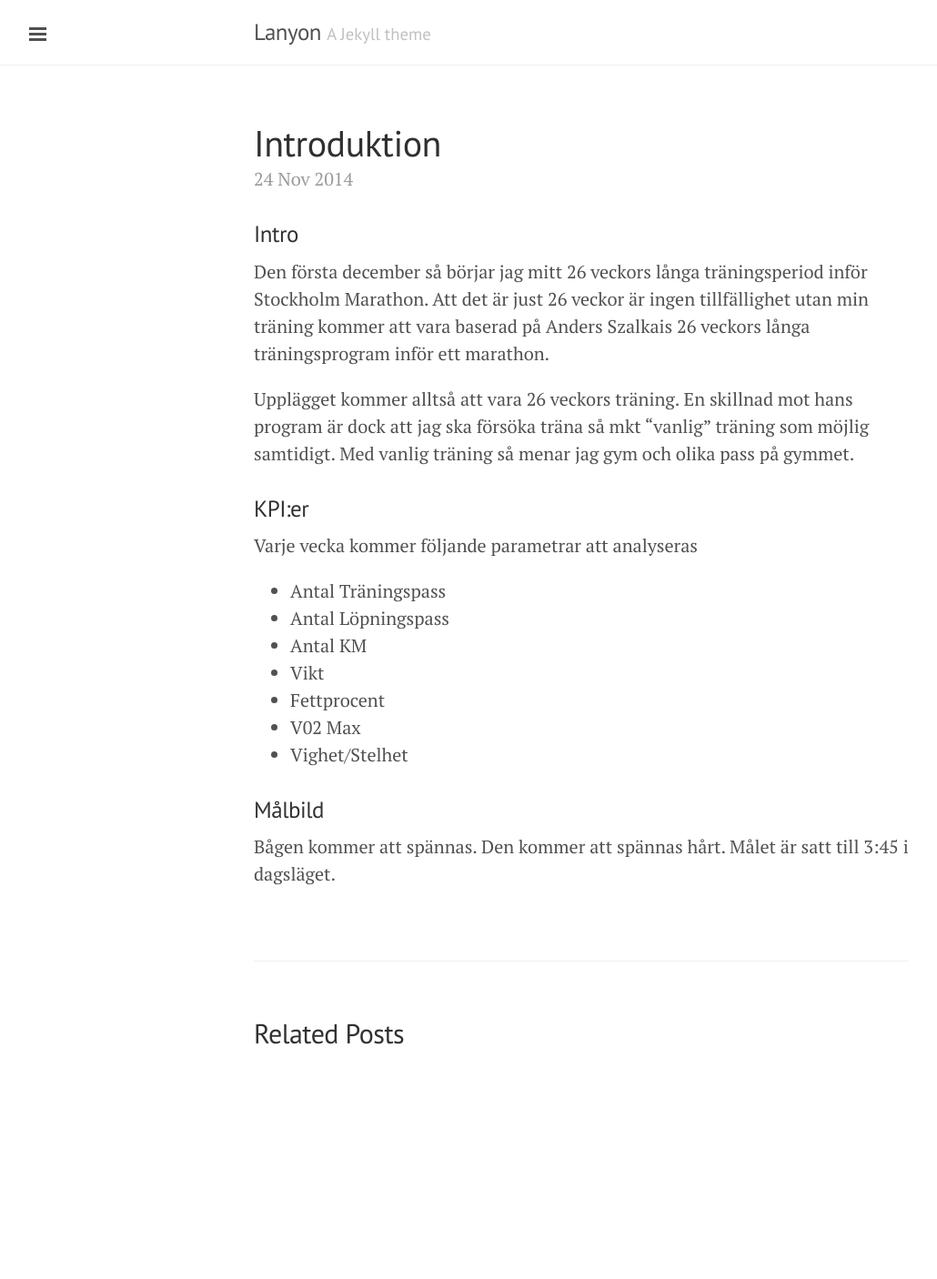
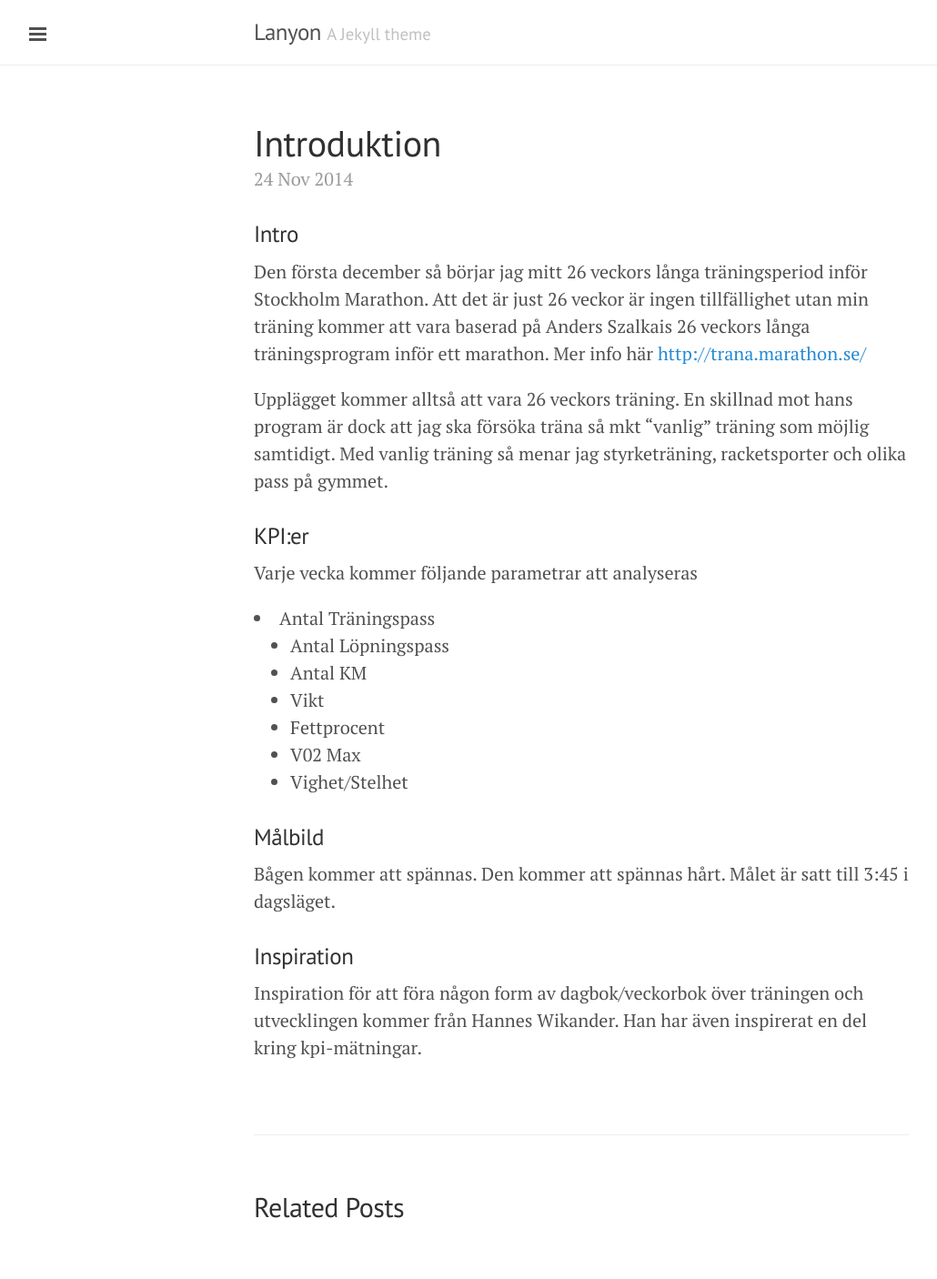
Before and after one commit to eripe970/eripe970.github.io, a Jekyll site: the page built from _posts/2014-11-24-Introduktion.md, in a window 1280 px wide. Shown: the whole page at 91% size, without its empty margins (1-1031 px from the left). Built offline with Jekyll 4.4.1, drawn with Linux system fonts in a browser that asks for light colours; Markdown is read by kramdown in place of the engine named in the settings; before the commit the page ends 1215 px from its top, so only the background shows below that.

Commit message:
Update 2014-11-24-Introduktion.md

```diff
--- a/_posts/2014-11-24-Introduktion.md
+++ b/_posts/2014-11-24-Introduktion.md
@@ -4,15 +4,14 @@ title: Introduktion
 ---
 
 ###Intro
+Den första december så börjar jag mitt 26 veckors långa träningsperiod inför Stockholm Marathon. Att det är just 26 veckor är ingen tillfällighet utan min träning kommer att vara baserad på Anders Szalkais 26 veckors långa träningsprogram inför ett marathon. Mer info här <a href="http://trana.marathon.se/">http://trana.marathon.se/</a>
 
-Den första december så börjar jag mitt 26 veckors långa träningsperiod inför Stockholm Marathon. Att det är just 26 veckor är ingen tillfällighet utan min träning kommer att vara baserad på Anders Szalkais 26 veckors långa träningsprogram inför ett marathon.
-
-Upplägget kommer alltså att vara 26 veckors träning. En skillnad mot hans program är dock att jag ska försöka träna så mkt "vanlig" träning som möjlig samtidigt. Med vanlig träning så menar jag gym och olika pass på gymmet.
+Upplägget kommer alltså att vara 26 veckors träning. En skillnad mot hans program är dock att jag ska försöka träna så mkt "vanlig" träning som möjlig samtidigt. Med vanlig träning så menar jag styrketräning, racketsporter och olika pass på gymmet.
 
 ### KPI:er
 
 Varje vecka kommer följande parametrar att analyseras
-* Antal Träningspass
+<li>Antal Träningspass</li>
 * Antal Löpningspass
 * Antal KM
 * Vikt
@@ -22,3 +21,9 @@ Varje vecka kommer följande parametrar att analyseras
 
 ### Målbild
 Bågen kommer att spännas. Den kommer att spännas hårt. Målet är satt till 3:45 i dagsläget.
+
+
+
+
+### Inspiration
+Inspiration för att föra någon form av dagbok/veckorbok över träningen och utvecklingen kommer från Hannes Wikander. Han har även inspirerat en del kring kpi-mätningar.
```
